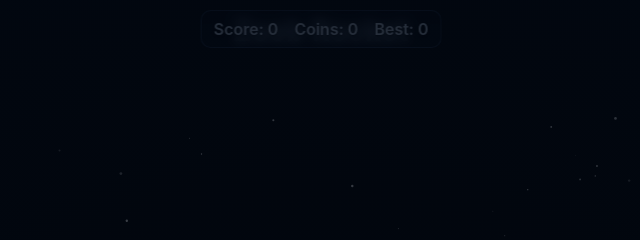
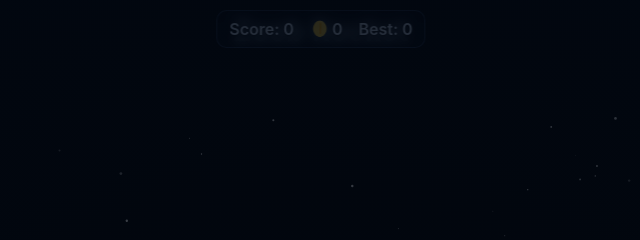
Before and after one commit to jenkeesmusic/Zeeb, a plain HTML site: page Public/index.html in a window 1280 px wide. Shown: the top 240 px of the page, 319-959 px from the left. Drawn offline with Linux system fonts and the light colour scheme.

Commit message:
Make coins 25% larger and add coin icon to HUD

```diff
--- a/Public/game.js
+++ b/Public/game.js
@@ -182,7 +182,7 @@ class Asteroid {
 
 class Coin {
   constructor() {
-    this.size = 32;
+    this.size = 40;
     this.sprite = IMAGES.coin;
     this.x = W + this.size + randRange(0, 100);
     this.y = randRange(this.size, H - this.size);
--- a/Public/index.html
+++ b/Public/index.html
@@ -40,7 +40,7 @@
 
     <div id="hud" class="hud">
       <div>Score: <span id="scoreEl">0</span></div>
-      <div>Coins: <span id="coinsEl">0</span></div>
+      <div class="coin-counter"><img src="img/coin.png" alt="Coin" class="coin-icon"><span id="coinsEl">0</span></div>
       <div>Best: <span id="bestEl">0</span></div>
     </div>
 
--- a/Public/styles.css
+++ b/Public/styles.css
@@ -64,6 +64,19 @@ img { display: block; }
   font-weight: 600;
   color: #d5e7ff;
   text-shadow: 0 1px 2px rgba(0,0,0,0.6);
+}
+
+.coin-counter {
+  display: flex;
+  align-items: center;
+  gap: 4px;
+}
+
+.coin-icon {
+  width: 18px;
+  height: 18px;
+  image-rendering: auto;
+  vertical-align: middle;
 }
 
 /* Overlay panels */
```
